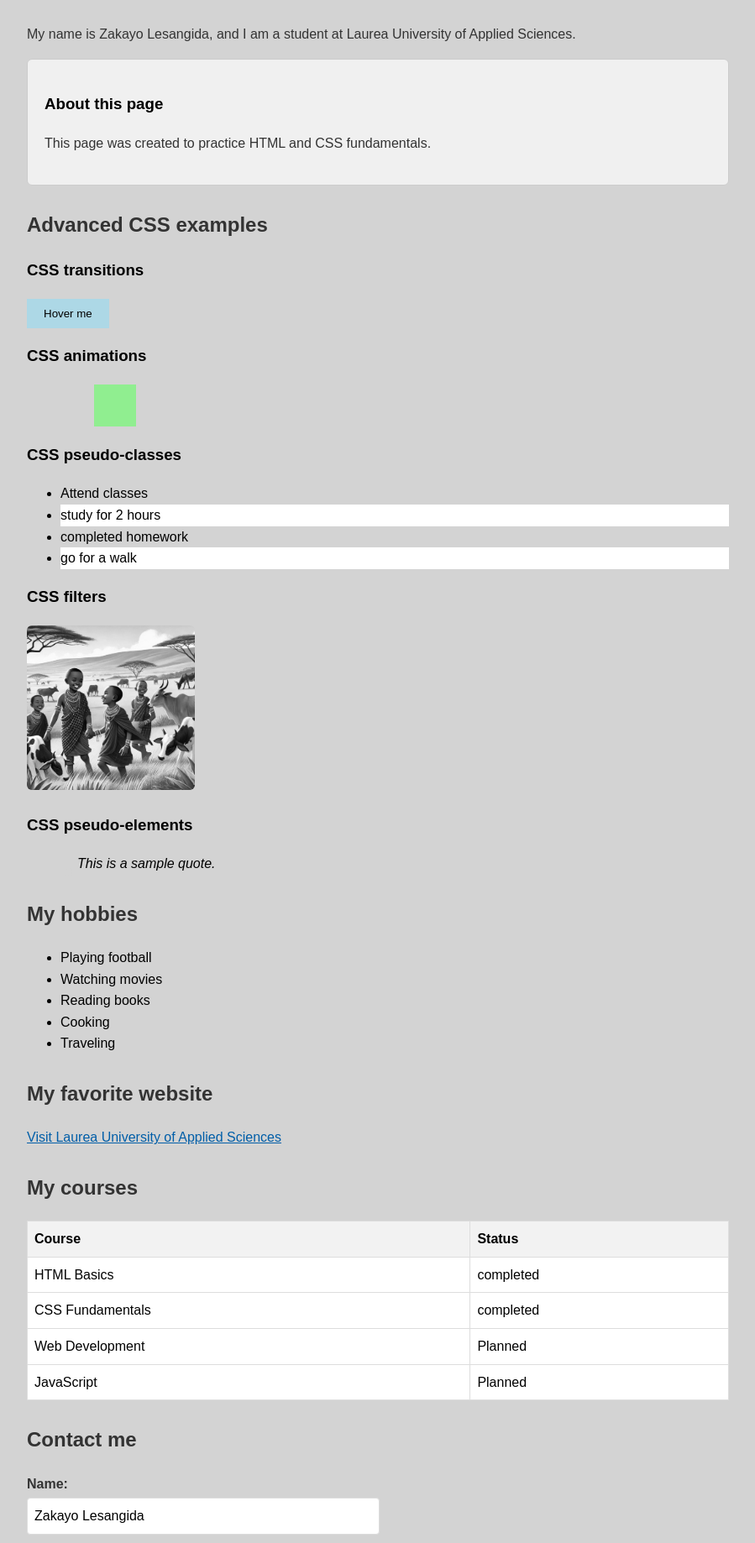
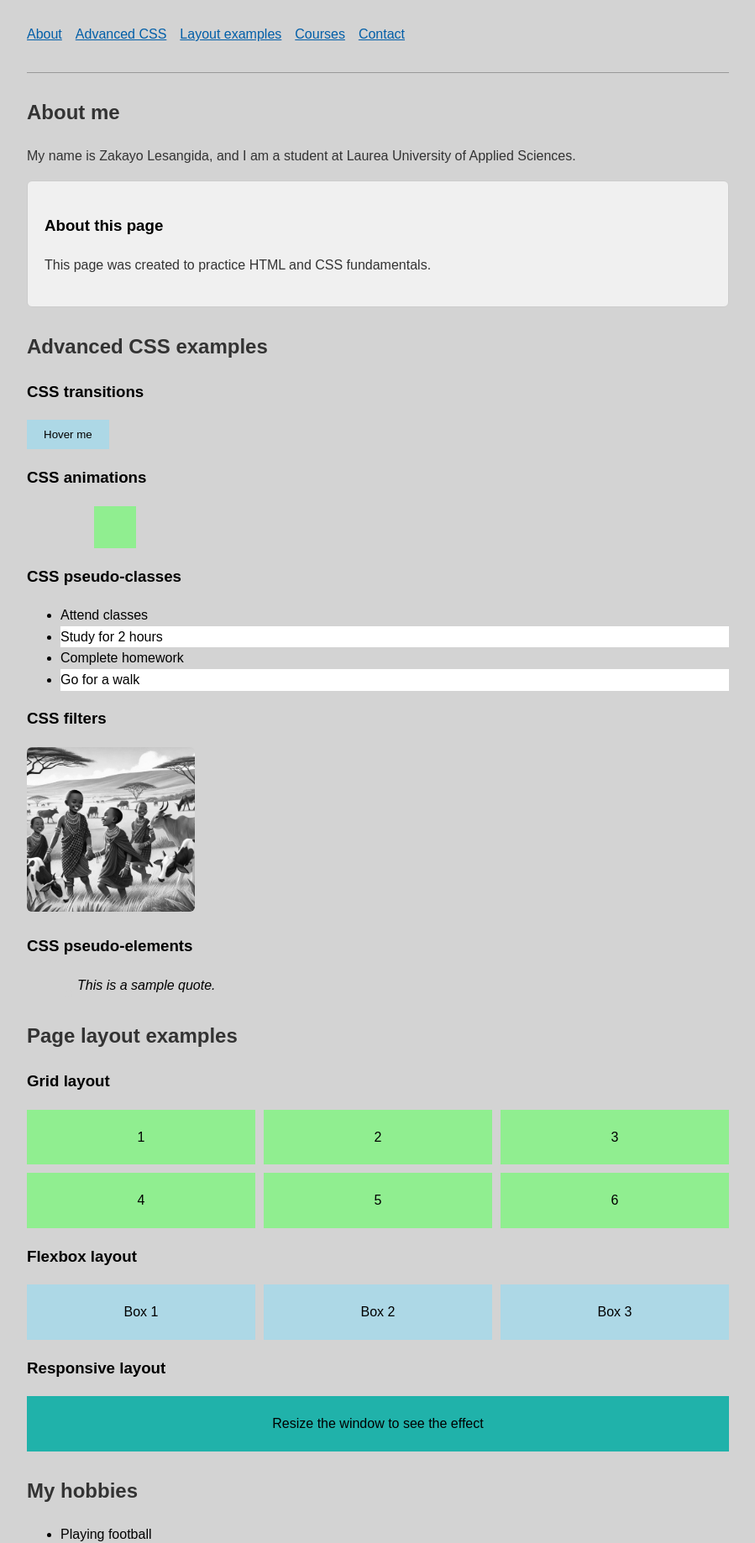
Before and after one commit to zakayolesangida-afk/html-basics-workshop, a plain HTML site: page index.html in a window 1280 px wide. Shown: the part 98-1936 px from the top of the page at 84% size, without its empty margins (190-1089 px from the left). Drawn offline with Linux system fonts and the light colour scheme.

Commit message:
workshop

```diff
--- a/index.html
+++ b/index.html
@@ -20,14 +20,31 @@
     </style>
 </head>
 <body>
-    <h1 id="top" style="color: #c62828;">Welcome to my page, Zakayo Lesangida</h1>
+    <header id="top">
+        <h1 style="color: #c62828;">Welcome to my page, Zakayo Lesangida</h1>
+        <nav aria-label="Main navigation">
+            <ul class="site-nav">
+                <li><a href="#about">About</a></li>
+                <li><a href="#advanced-css">Advanced CSS</a></li>
+                <li><a href="#layout-examples">Layout examples</a></li>
+                <li><a href="#courses">Courses</a></li>
+                <li><a href="#contact">Contact</a></li>
+            </ul>
+        </nav>
+    </header>
+
+    <main>
+        <section id="about">
+            <h2>About me</h2>
             <p>My name is Zakayo Lesangida, and I am a student at Laurea University of Applied Sciences.</p>
 
             <div class="content-box">
                 <h3>About this page</h3>
                 <p>This page was created to practice HTML and CSS fundamentals.</p>
             </div>
+        </section>
 
+        <section id="advanced-css">
             <h2>Advanced CSS examples</h2>
 
             <h3>CSS transitions</h3>
@@ -39,9 +56,9 @@
             <h3>CSS pseudo-classes</h3>
             <ul class="pseudo-list">
                 <li>Attend classes</li>
-        <li>study for 2 hours</li>
-        <li>completed homework</li>
-        <li>go for a walk</li>
+                <li>Study for 2 hours</li>
+                <li>Complete homework</li>
+                <li>Go for a walk</li>
             </ul>
 
             <h3>CSS filters</h3>
@@ -49,7 +66,33 @@
 
             <h3>CSS pseudo-elements</h3>
             <blockquote class="quote">This is a sample quote.</blockquote>
+        </section>
 
+        <section id="layout-examples">
+            <h2>Page layout examples</h2>
+
+            <h3>Grid layout</h3>
+            <div class="grid-container">
+                <div class="grid-item">1</div>
+                <div class="grid-item">2</div>
+                <div class="grid-item">3</div>
+                <div class="grid-item">4</div>
+                <div class="grid-item">5</div>
+                <div class="grid-item">6</div>
+            </div>
+
+            <h3>Flexbox layout</h3>
+            <div class="flex-container">
+                <div class="box">Box 1</div>
+                <div class="box">Box 2</div>
+                <div class="box">Box 3</div>
+            </div>
+
+            <h3>Responsive layout</h3>
+            <div class="responsive-box">Resize the window to see the effect</div>
+        </section>
+
+        <section id="hobbies">
             <h2>My hobbies</h2>
             <ul>
                 <li>Playing football</li>
@@ -59,9 +102,11 @@
                 <li>Traveling</li>
             </ul>
 
-    <h2>My favorite website</h2>
+            <h3>My favorite website</h3>
             <p><a href="https://www.laurea.fi/">Visit Laurea University of Applied Sciences</a></p>
+        </section>
 
+        <section id="courses">
             <h2>My courses</h2>
             <table>
                 <thead>
@@ -89,7 +134,9 @@
                     </tr>
                 </tbody>
             </table>
+        </section>
 
+        <section id="contact">
             <h2>Contact me</h2>
             <form>
                 <p>
@@ -102,7 +149,12 @@
                 </p>
                 <button type="submit">Submit</button>
             </form>
+        </section>
+    </main>
 
+    <footer>
         <p><a href="#top">Back to top</a></p>
+        <p>Copyright 2026</p>
+    </footer>
 </body>
 </html>
--- a/styles.css
+++ b/styles.css
@@ -8,6 +8,23 @@ body {
     padding: 2rem;
     font-family: Arial, sans-serif;
     line-height: 1.6;
+}
+
+header {
+    padding-bottom: 1rem;
+    border-bottom: 1px solid #999;
+}
+
+.site-nav {
+    display: flex;
+    flex-wrap: wrap;
+    gap: 1rem;
+    padding: 0;
+    list-style: none;
+}
+
+main > section {
+    margin: 1.5rem 0;
 }
 
 h2 {
@@ -152,3 +169,54 @@ button[type="submit"]:hover {
     top: 0;
     color: lightgray;
 }
+
+.grid-container {
+    display: grid;
+    grid-template-columns: repeat(3, 1fr);
+    gap: 10px;
+}
+
+.grid-item {
+    background-color: lightgreen;
+    padding: 20px;
+    text-align: center;
+}
+
+.flex-container {
+    display: flex;
+    justify-content: space-around;
+    align-items: center;
+    gap: 10px;
+}
+
+.box {
+    flex: 1;
+    background-color: lightblue;
+    padding: 20px;
+    text-align: center;
+}
+
+.responsive-box {
+    padding: 20px;
+    text-align: center;
+}
+
+@media (max-width: 600px) {
+    .responsive-box {
+        background-color: lightcoral;
+    }
+
+    .flex-container {
+        flex-direction: column;
+    }
+
+    .box {
+        width: 100%;
+    }
+}
+
+@media (min-width: 601px) {
+    .responsive-box {
+        background-color: lightseagreen;
+    }
+}
```
Lines whose indentation alone changed are shown as unchanged.
